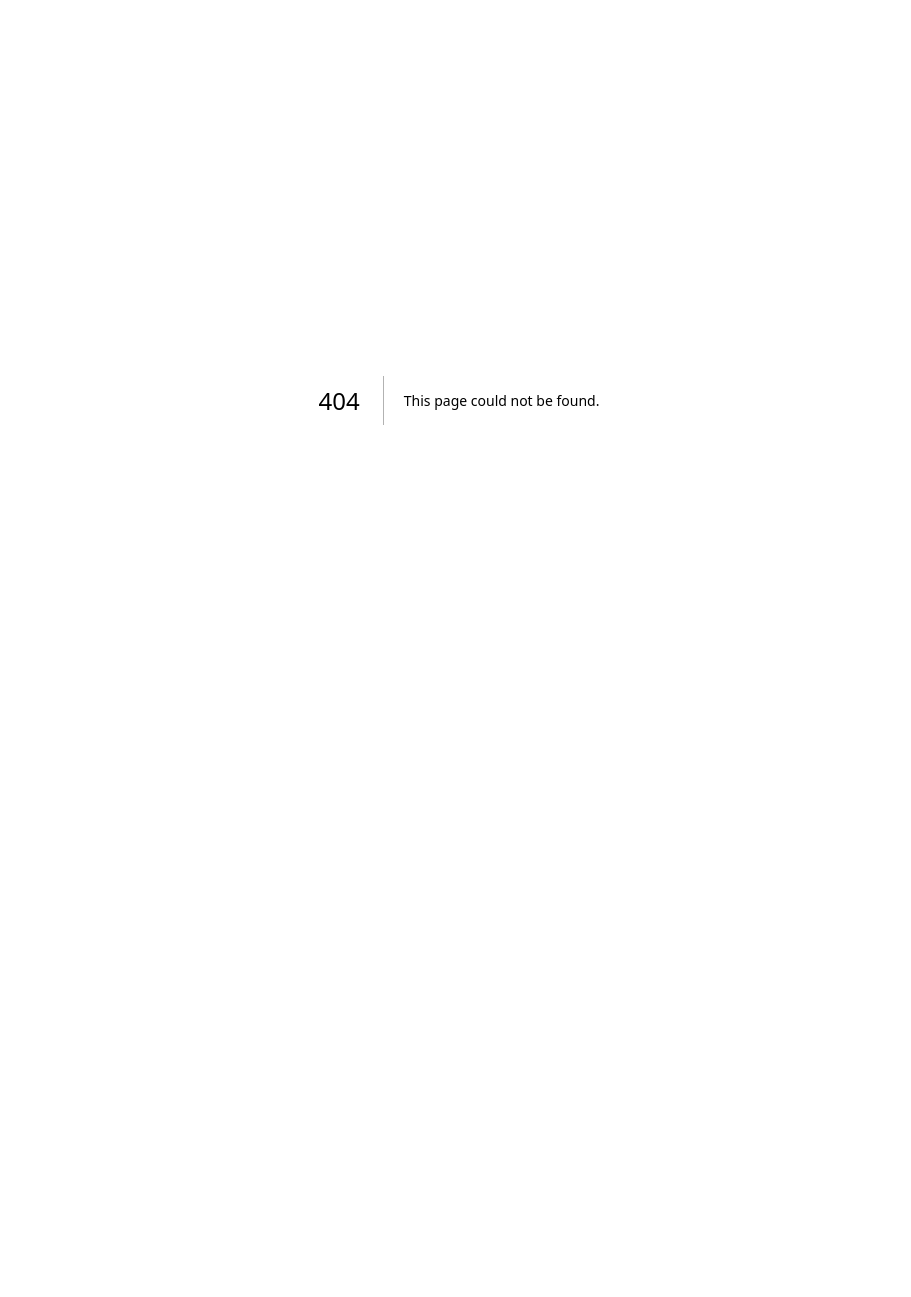
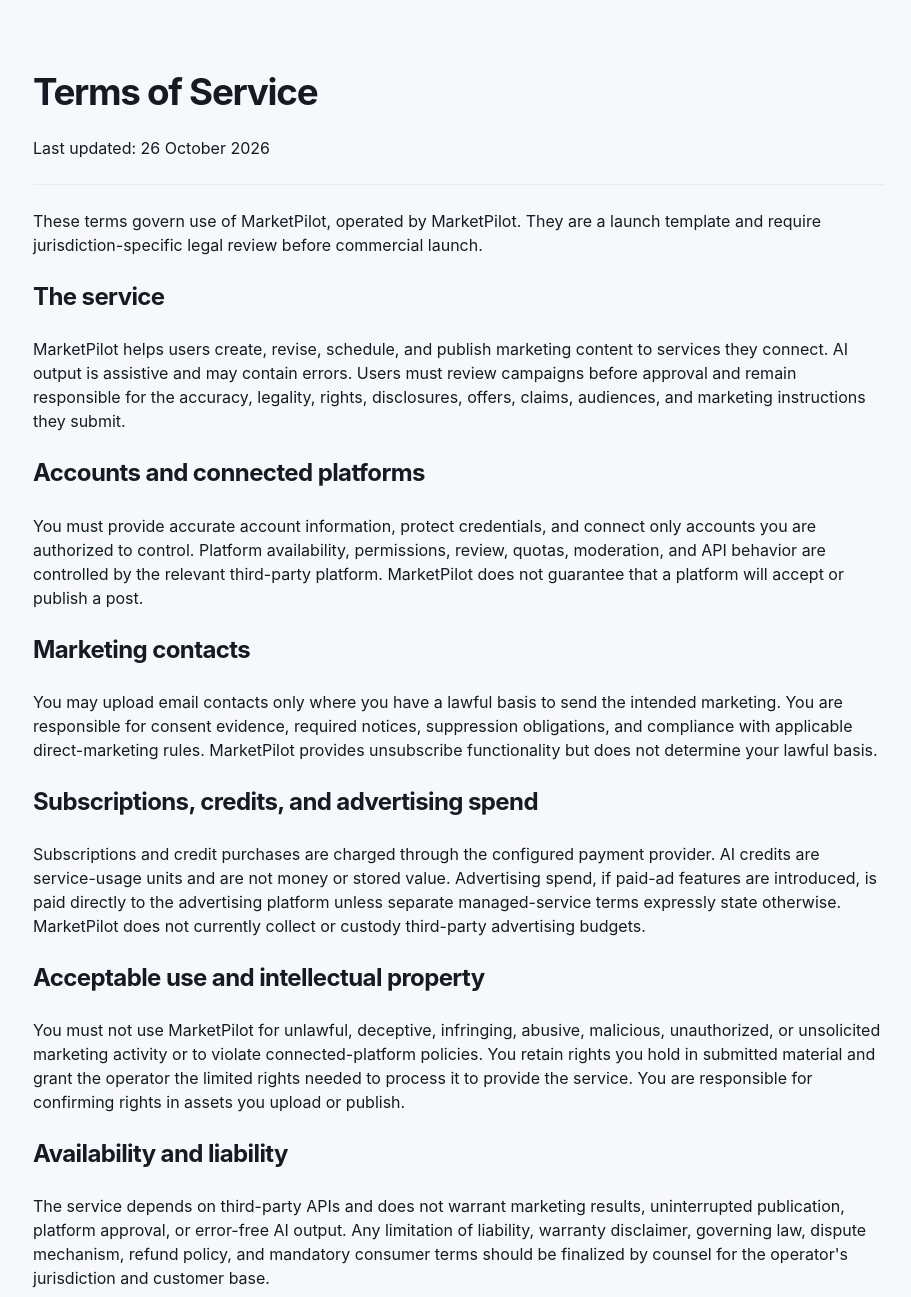
Before and after one commit to LiamBonello/ai-marketing-automation, a Next.js app: page /terms in a window 1280 px wide. Before the commit this address had no page. Shown: the top 1297 px of the page, without its empty margins (181-1092 px from the left). Before the commit the page ends 800 px from the top, so only its background shows below. Built offline with nearby package versions, Linux system fonts and the light colour scheme; what @mui/material-nextjs would draw is missing.

Commit message:
feat: add terms of service template

```diff
--- /dev/null
+++ b/src/app/terms/page.tsx
@@ -0,0 +1,30 @@
+import { Container, Divider, Stack, Typography } from '@mui/material';
+
+const entity = process.env.NEXT_PUBLIC_LEGAL_ENTITY_NAME || 'MarketPilot';
+
+export default function TermsPage() {
+  return (
+    <Container maxWidth="md" sx={{ py: { xs: 5, md: 9 } }}>
+      <Stack spacing={3}>
+        <Typography variant="h2">Terms of Service</Typography>
+        <Typography color="text.secondary">Last updated: 26 October 2026</Typography>
+        <Divider />
+        <Typography>These terms govern use of MarketPilot, operated by {entity}. They are a launch template and require jurisdiction-specific legal review before commercial launch.</Typography>
+        <Typography variant="h5">The service</Typography>
+        <Typography>MarketPilot helps users create, revise, schedule, and publish marketing content to services they connect. AI output is assistive and may contain errors. Users must review campaigns before approval and remain responsible for the accuracy, legality, rights, disclosures, offers, claims, audiences, and marketing instructions they submit.</Typography>
+        <Typography variant="h5">Accounts and connected platforms</Typography>
+        <Typography>You must provide accurate account information, protect credentials, and connect only accounts you are authorized to control. Platform availability, permissions, review, quotas, moderation, and API behavior are controlled by the relevant third-party platform. MarketPilot does not guarantee that a platform will accept or publish a post.</Typography>
+        <Typography variant="h5">Marketing contacts</Typography>
+        <Typography>You may upload email contacts only where you have a lawful basis to send the intended marketing. You are responsible for consent evidence, required notices, suppression obligations, and compliance with applicable direct-marketing rules. MarketPilot provides unsubscribe functionality but does not determine your lawful basis.</Typography>
+        <Typography variant="h5">Subscriptions, credits, and advertising spend</Typography>
+        <Typography>Subscriptions and credit purchases are charged through the configured payment provider. AI credits are service-usage units and are not money or stored value. Advertising spend, if paid-ad features are introduced, is paid directly to the advertising platform unless separate managed-service terms expressly state otherwise. MarketPilot does not currently collect or custody third-party advertising budgets.</Typography>
+        <Typography variant="h5">Acceptable use and intellectual property</Typography>
+        <Typography>You must not use MarketPilot for unlawful, deceptive, infringing, abusive, malicious, unauthorized, or unsolicited marketing activity or to violate connected-platform policies. You retain rights you hold in submitted material and grant the operator the limited rights needed to process it to provide the service. You are responsible for confirming rights in assets you upload or publish.</Typography>
+        <Typography variant="h5">Availability and liability</Typography>
+        <Typography>The service depends on third-party APIs and does not warrant marketing results, uninterrupted publication, platform approval, or error-free AI output. Any limitation of liability, warranty disclaimer, governing law, dispute mechanism, refund policy, and mandatory consumer terms should be finalized by counsel for the operator's jurisdiction and customer base.</Typography>
+        <Typography variant="h5">Changes and termination</Typography>
+        <Typography>Features and these terms may change as the service develops. Users may stop using the service and manage subscriptions through available billing controls. The operator may suspend access for material breach, security risk, non-payment, or unlawful use, subject to applicable law.</Typography>
+      </Stack>
+    </Container>
+  );
+}
```
